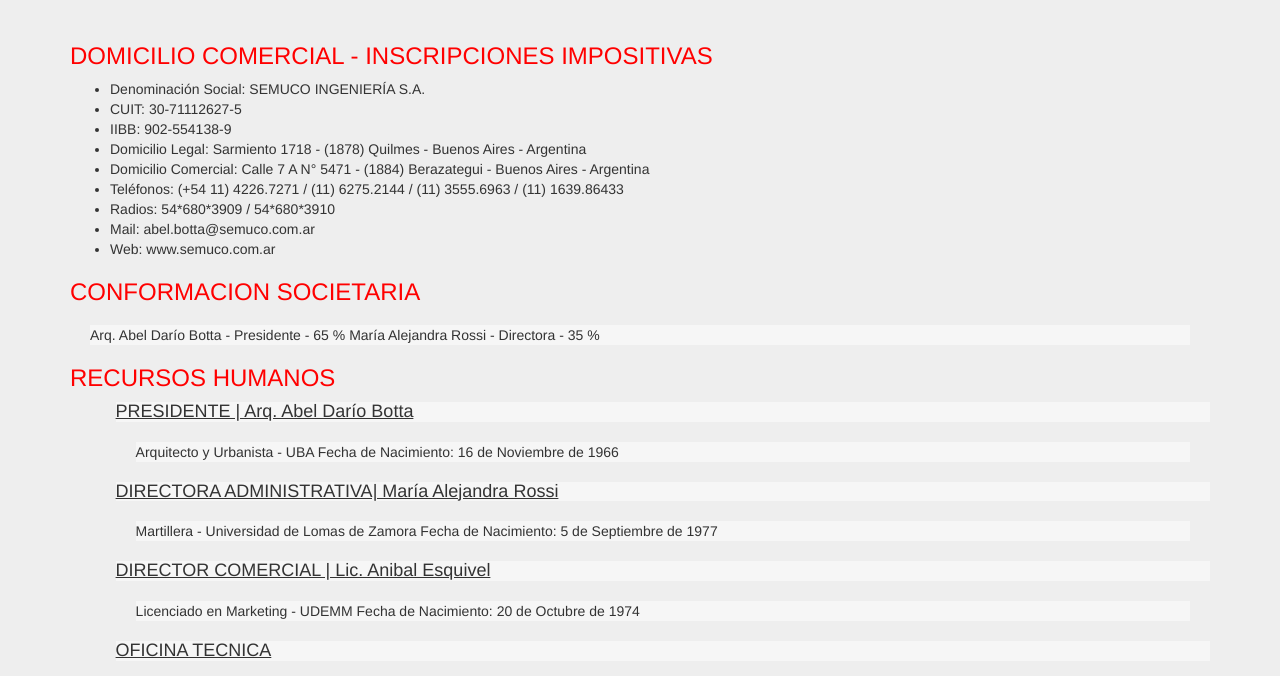
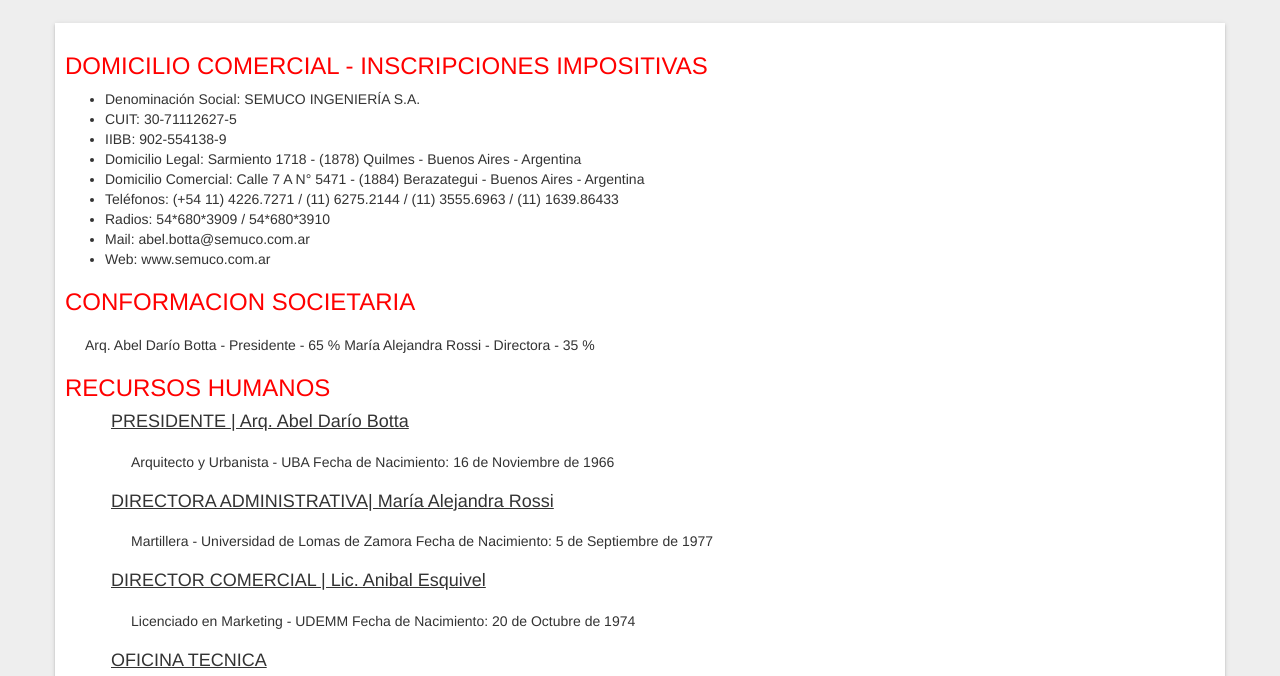
Before and after one commit to LedaSoledadCabrera/Semuco, a plain HTML site: page contacto.html in a window 1280 px wide. Shown: the part 124-800 px from the top of the page. Drawn offline with nearby package versions, Linux system fonts and the light colour scheme; a web font is replaced by a local one.

Commit message:
mas style 2

```diff
--- a/contacto.html
+++ b/contacto.html
@@ -38,7 +38,7 @@
     </nav>
 </div>
 
-<div class="espaciadoArriba titulo container">
+<div class="espaciadoArriba titulo container recuadro">
     <h3>DOMICILIO COMERCIAL - INSCRIPCIONES IMPOSITIVAS</h3>
 
     <ul>
--- a/css/estilos.css
+++ b/css/estilos.css
@@ -367,7 +367,7 @@ FOOTER Y HEADER
 .flotaALaDerecha{
     float: right;
 }
-.infoEmpresa{
+.recuadro{
     box-shadow: 0 2px 2px 0 rgba(0, 0, 0, 0.14), 0 3px 1px -2px rgba(0, 0, 0, 0.2), 0 1px 5px 0 rgba(0, 0, 0, 0.12);
     background-color: white;
     padding: 10px;
```
Also changed, not shown: nosotros.html (+1 -1 lines), obras.html (+1 -1 lines).
